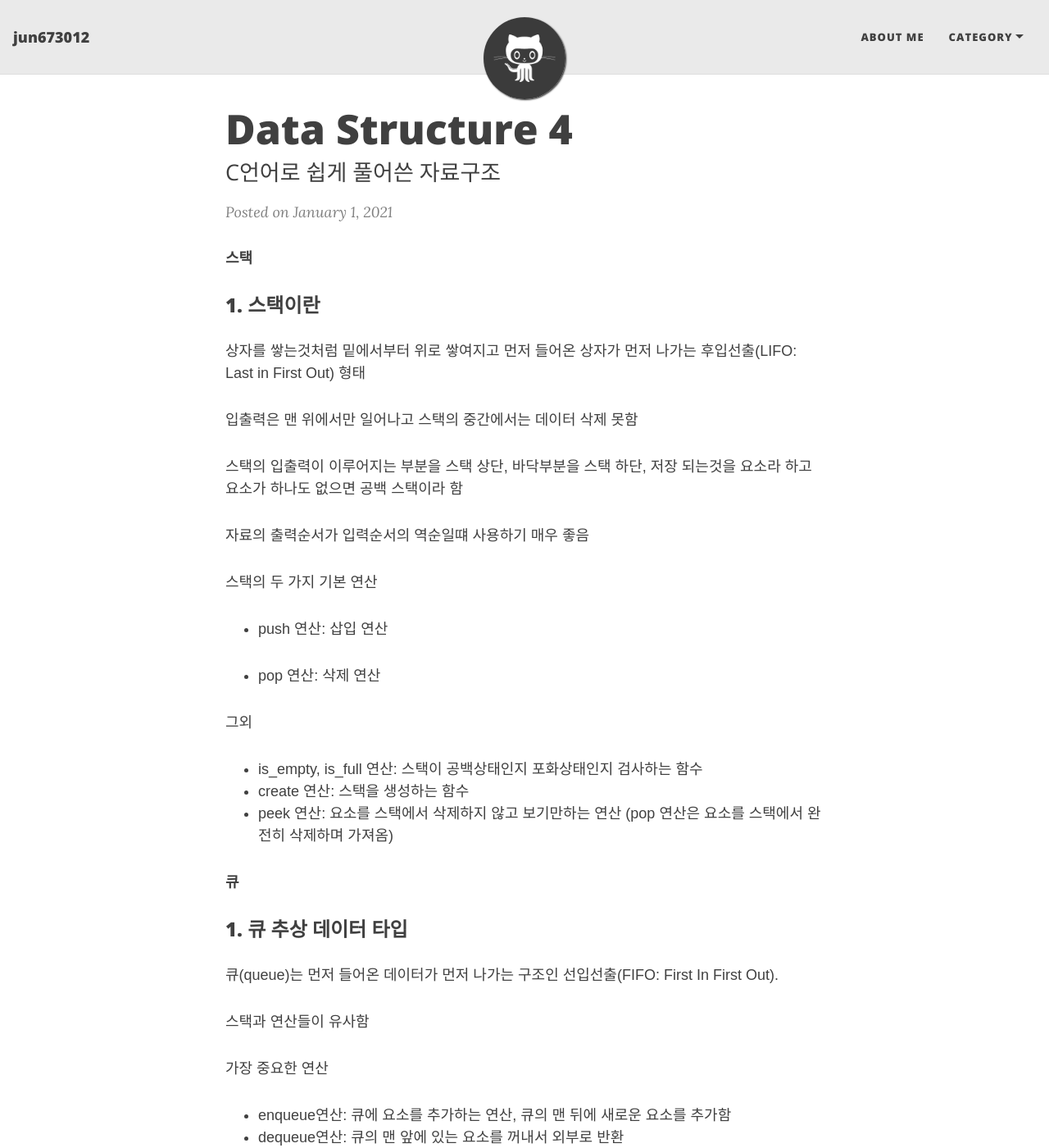
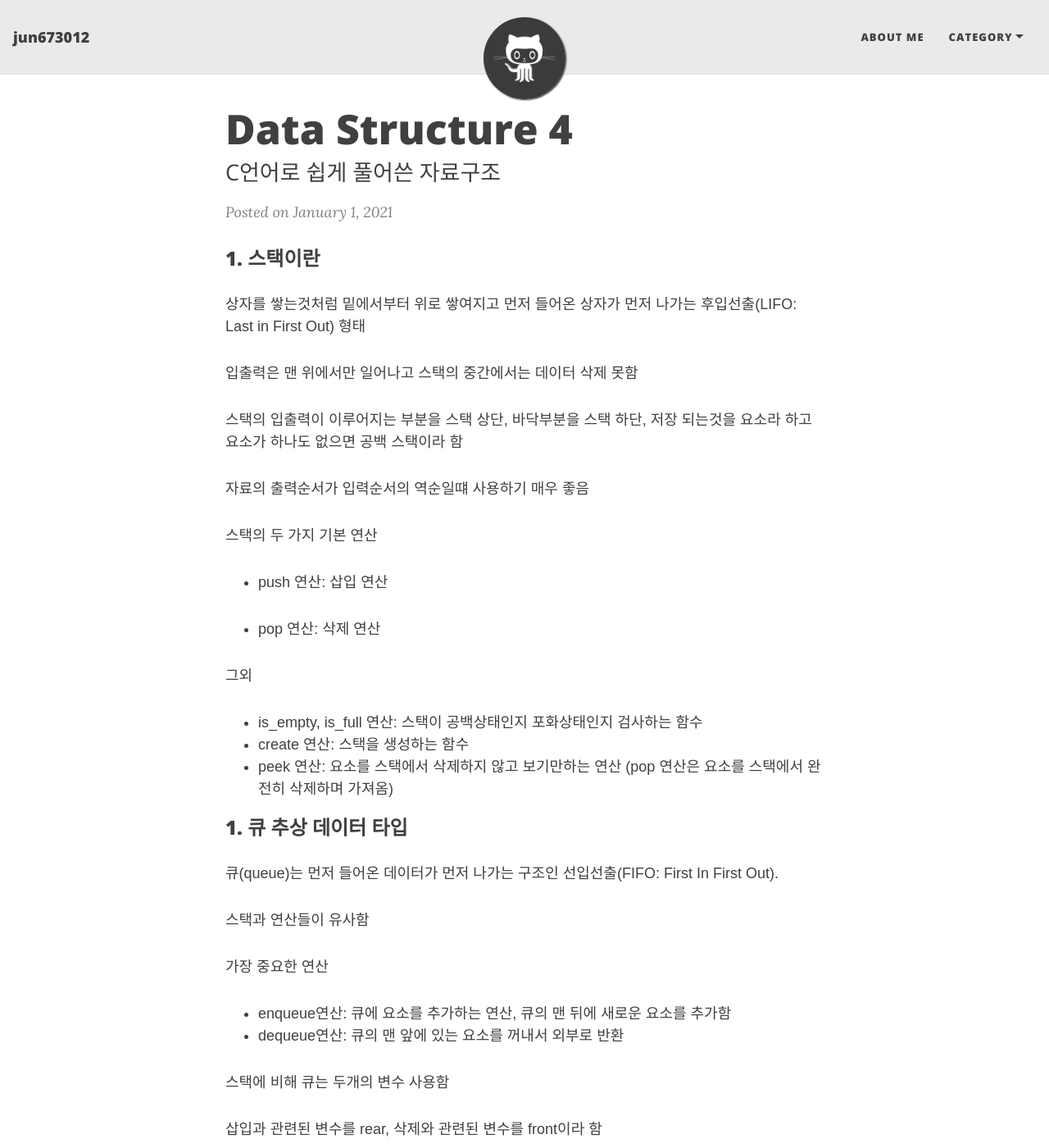
Before and after one commit to jun673012/jun673012.github.io, a Jekyll site: the page built from _posts/2021-01-01-data-structure-4.md, in a window 1280 px wide and 1400 px high. Shown: the whole window at 82% size. Built offline with Jekyll 4.4.1, drawn with Linux system fonts in a browser that asks for light colours; nearby versions of some CDN libraries; some web fonts are replaced.

Commit message:
문서: 자료구조 마크다운 수정

```diff
--- a/_posts/2021-01-01-data-structure-4.md
+++ b/_posts/2021-01-01-data-structure-4.md
@@ -4,8 +4,6 @@
 subtitle: C언어로 쉽게 풀어쓴 자료구조
 tags: [C, DataStructure]
 ---
-
-**스택**
 
 
 ### 1.   스택이란
@@ -33,9 +31,6 @@
 - peek 연산: 요소를 스택에서 삭제하지 않고 보기만하는 연산 (pop 연산은 요소를 스택에서 완전히 삭제하며 가져옴)
 
 
-
-
-**큐**
 
 
 ### 1.   큐 추상 데이터 타입
```
